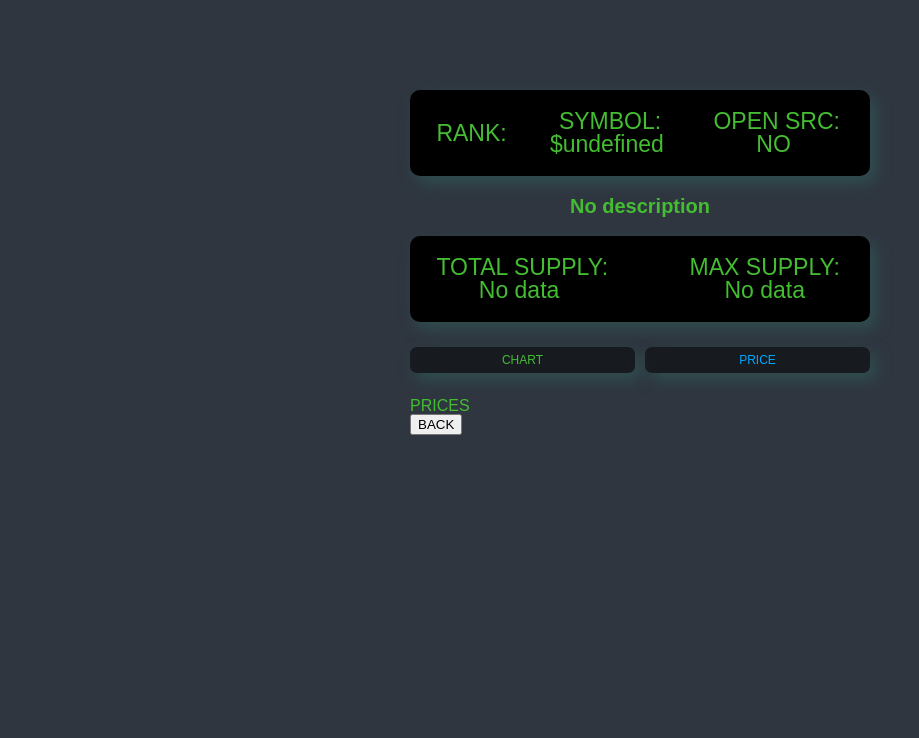
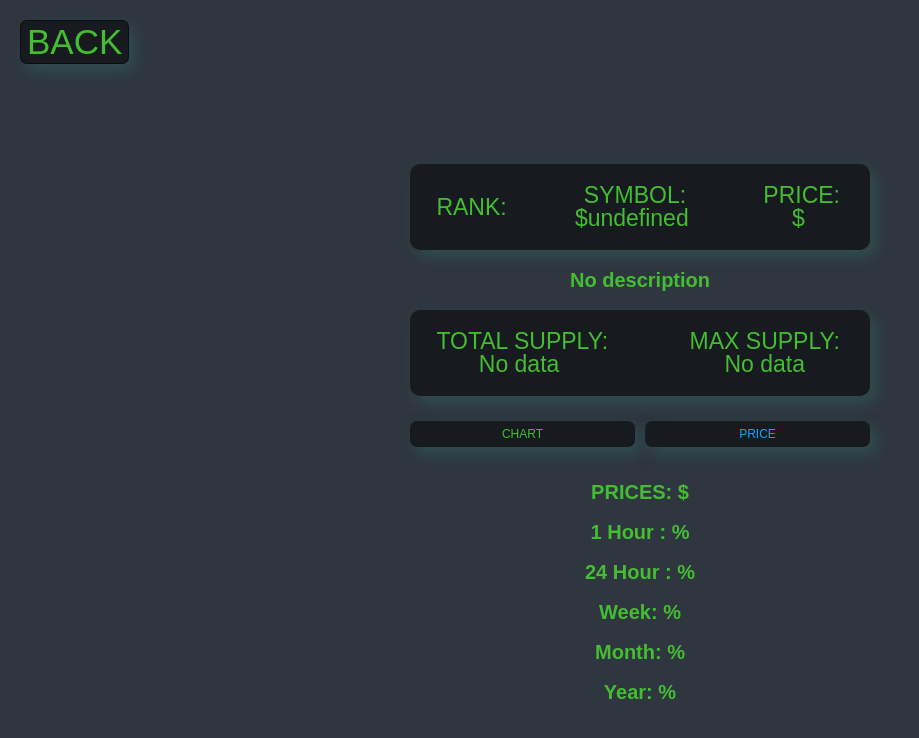
Before and after one commit to kdd9512/reactchallenge, a React (Create React App) app: page /1/price in a window 1280 px wide. Shown: the top 738 px of the page, without its empty margins (0-919 px from the left). Built offline with nearby package versions, Linux system fonts and the light colour scheme; no server answers.

Commit message:
20211210 4th commit
code challenge 중...

만들것
1. 뒤로가기버튼.
2. chart 를 candlestick 으로.
3. price.
4. 다크모드 / 라이트모트 토글(제작중).

```diff
--- a/package.json
+++ b/package.json
@@ -14,6 +14,7 @@
     "react": "^17.0.2",
     "react-apexcharts": "^1.3.9",
     "react-dom": "^17.0.2",
+    "react-helmet": "^6.1.0",
     "react-query": "^3.34.1",
     "react-router-dom": "5.3.0",
     "react-scripts": "4.0.3",
@@ -46,6 +47,7 @@
     ]
   },
   "devDependencies": {
+    "@types/react-helmet": "^6.1.4",
     "@types/react-router-dom": "^5.3.2",
     "@types/styled-components": "^5.1.17"
   }
--- a/src/api.ts
+++ b/src/api.ts
@@ -16,7 +16,7 @@ export function fetchCoinInfo(coinId: string) {
 
 export function fetchCoinTickers(coinId: string) {
     return fetch(`${BASE_URL}/tickers/${coinId}`)
-        .then(resp => resp.json()
+        .then(resp => resp.json(),
         );
 }
 
--- a/src/routes/Chart.tsx
+++ b/src/routes/Chart.tsx
@@ -24,15 +24,6 @@ function Chart({coinId}: IChartProps) {
         ["ohlcv", coinId],
         () => fetchCoinHistory(coinId)
     );
-
-    const x = data?.map(price => price.volume);
-
-    const y = data?.map(price => [
-        price.open,
-        price.high,
-        price.low,
-        price.close
-    ])
 
     return (
         <div>
@@ -132,7 +123,6 @@ function Chart({coinId}: IChartProps) {
                                     price.close
                                 ])[9]
                             },
-
                         ]
                     }]}
                     options={{
@@ -181,8 +171,6 @@ function Chart({coinId}: IChartProps) {
                         },
                     }
                     }
-
-
                 />
             )}
         </div>
--- a/src/routes/Coin.tsx
+++ b/src/routes/Coin.tsx
@@ -5,6 +5,7 @@ import Price from "./Price";
 import Chart from "./Chart";
 import {useQuery} from "react-query";
 import {fetchCoinInfo, fetchCoinTickers} from "../api";
+import {Helmet} from "react-helmet";
 
 // interface
 interface RouteParams {
@@ -110,7 +111,7 @@ const Overview = styled.ul`
   align-items: center;
   justify-content: space-between;
   padding: 10px 20px;
-  background-color: black;
+  background-color: rgba(0, 0, 0, 0.5);
   min-width: 50px;
   min-height: 40px;
   border-radius: 10px;
@@ -162,6 +163,20 @@ const Tab = styled.span<{ isActive: boolean }>`
   }
 `;
 
+const Button = styled.button`
+  background-color: rgba(0, 0, 0, 0.5);
+  margin: 20px;
+  border-radius: 7px;
+  border: 1px solid rgba(0, 0, 0, 0.5);
+  box-shadow: 6px 7px 15px darkslategrey;
+  display: block;
+
+  a {
+    font-size: 35px;
+    color: ${props => props.theme.textColor};
+  }
+`;
+
 
 // main function
 function Coin() {
@@ -206,14 +221,28 @@ function Coin() {
 
     const {isLoading: tickersLoading, data: tickersData} = useQuery<IPriceData>(
         ["tickers", coinId],
-        () => fetchCoinTickers(coinId)
+        () => fetchCoinTickers(coinId),
+        {
+            refetchInterval: 4000,
+        }
     );
 
     // isLoading 이 두 개 이므로 or(||) 를 사용하여 loading 둘 중 하나임을 알려야 한다.
     const loading = infoLoading || tickersLoading;
 
     return (
+    <>
+        {/* 메인페이지 되돌아가기 버튼 */}
+        <Button>
+            <Link to={`/`}>BACK</Link>
+        </Button>
         <Container>
+            <Helmet>
+                <title>
+                    {state?.name ? state.name.toUpperCase() :
+                        loading ? "Loading..." : infoData?.name.toUpperCase()}
+                </title>
+            </Helmet>
             <Header>
                 <Title>{state?.name ? state.name.toUpperCase() :
                     loading ? "Loading..." : infoData?.name.toUpperCase()}</Title>
@@ -233,9 +262,9 @@ function Coin() {
                                 {`$${infoData?.symbol}`}
                             </span>
                         </li>
-                        <li><span>&nbsp;OPEN SRC:</span><br/>
+                        <li><span>&nbsp;PRICE:</span><br/>
                             <span>
-                                {infoData?.open_source ? "YES" : "NO"}
+                                ${tickersData?.quotes.USD.price.toFixed(3)}
                             </span>
                         </li>
                     </Overview>
@@ -269,20 +298,18 @@ function Coin() {
 
                     <Switch>
                         <Route path={`/:coinId/price`}>
-                            <Price/>
+                            <Price tickersData={tickersData}/>
                         </Route>
                         <Route path={`/:coinId/chart`}>
                             <Chart coinId={coinId}/>
                         </Route>
                     </Switch>
-                    {/* 메인페이지 되돌아가기 버튼 */}
-                    <button>
-                        <Link to={`/`}>BACK</Link>
-                    </button>
                 </div>
             )}
         </Container>
-    );
+    </>
+)
+    ;
 }
 
 export default Coin;
--- a/src/routes/Coins.tsx
+++ b/src/routes/Coins.tsx
@@ -3,6 +3,7 @@ import {Link} from "react-router-dom";
 import styled from "styled-components";
 import {useQuery} from "react-query";
 import {fetchCoins} from "../api";
+import {Helmet} from "react-helmet";
 
 // 이하의 자료유형을 바탕으로 Coin 정보의 interface 를 작성.
 interface ICoins {
@@ -88,10 +89,13 @@ function Coins() {
     // useQuery : api.ts 에서 설정한 fetchCoins function 을 호출하고, 그 결과를 data 에 담는다.
     // 만약 fetchCoins(=fetcher function) 가 loading 중이면 isLoading 으로 이를 알린다.
     // 기존에 데이터를 .slice() 하였던 부분은 return 내부에서 처리한다.
-    const { isLoading, data } = useQuery<ICoins[]>("allCoins", fetchCoins)
+    const {isLoading, data} = useQuery<ICoins[]>("allCoins", fetchCoins)
 
     return (
         <Container>
+            <Helmet>
+                <title>TOP 100 COINS</title>
+            </Helmet>
             <Header>
                 <Title>TOP 100 COINS</Title>
             </Header>
@@ -100,11 +104,12 @@ function Coins() {
             ) : (
                 <CoinList>
                     {/* 기존에 데이터를 .slice() 하였던 부분은 여기서 처리한다. */}
-                    {data?.slice(0,100).map(coin => (
+                    {data?.slice(0, 100).map(coin => (
                         <Coin key={coin.id}>
                             <Link to={{
-                                pathname:`${coin.id}`,
-                                state: { name:coin.name }}}>
+                                pathname: `${coin.id}`,
+                                state: {name: coin.name}
+                            }}>
                                 {/*아이콘을 다운받아 사용한다. symbol 은 대문자이므로 .toLowerCase() 로 소문자로 가공*/}
                                 <Img src={
                                     `https://cryptoicon-api.vercel.app/api/icon/${coin.symbol.toLowerCase()}`}/>
--- a/src/routes/Price.tsx
+++ b/src/routes/Price.tsx
@@ -1,6 +1,53 @@
-function Price() {
+import {useQuery} from "react-query";
+import {fetchCoinTickers} from "../api";
+import styled from "styled-components";
+
+interface IPriceProps {
+    tickersData: any;
+}
+
+const Desc = styled.span<{ isMinus: boolean }>`
+  padding: 10px 0;
+  text-align: center;
+  display: inherit;
+  font-size: 20px;
+  font-weight: bold;
+
+  span {
+    color: ${props => props.isMinus ? "red" : props.theme.textColor};
+  }
+
+`;
+
+function Price({tickersData}: IPriceProps) {
+
     return (
-        <h1>PRICES</h1>
+        <div>
+            <Desc isMinus={tickersData?.quotes.USD.price < 0}>
+                PRICES:
+                <span> ${tickersData?.quotes.USD.price.toFixed(3)}</span>
+            </Desc>
+            <Desc isMinus={tickersData?.quotes.USD.percent_change_1h < 0}>
+                1 Hour :
+                <span> {tickersData?.quotes.USD.percent_change_1h}%</span>
+            </Desc>
+            <Desc isMinus={tickersData?.quotes.USD.percent_change_24h < 0}>
+                24 Hour :
+                <span> {tickersData?.quotes.USD.percent_change_24h}%</span>
+            </Desc>
+            <Desc isMinus={tickersData?.quotes.USD.percent_change_7d < 0}>
+                Week:
+                <span> {tickersData?.quotes.USD.percent_change_7d}%</span>
+            </Desc>
+            <Desc isMinus={tickersData?.quotes.USD.percent_change_30d < 0}>
+                Month:
+                <span> {tickersData?.quotes.USD.percent_change_30d}%</span>
+            </Desc>
+            <Desc isMinus={tickersData?.quotes.USD.percent_change_1y < 0}>
+                Year:
+                <span> {tickersData?.quotes.USD.percent_change_1y}%</span>
+            </Desc>
+        </div>
     )
 }
 
```
Also changed, not shown: 1 other file (tests, documents, lock files or other folders).
